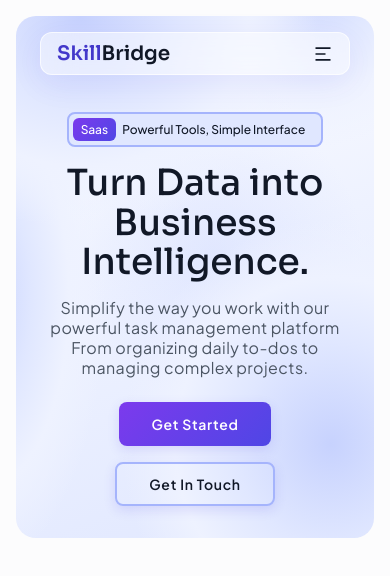
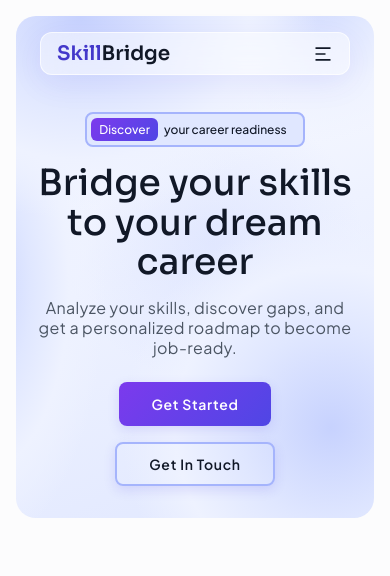
Before and after one commit to architpatle/skill-bridge, a React (Vite) app: page / in a window 390 px wide. Shown: the top 576 px of the page. Built offline with nearby package versions, Linux system fonts and the light colour scheme.

Commit message:
updated content in Hero Section in Home Page

```diff
--- a/src/components/home/Hero/Hero.jsx
+++ b/src/components/home/Hero/Hero.jsx
@@ -11,13 +11,13 @@ const Hero = () => {
       <div className={`${styles.contentWrapper} `}>
 
         {/* Eyebrow  */}
-        <Eyebrow eyebrowSub="Saas" eyebrowMain="Powerful Tools, Simple Interface" />
+        <Eyebrow eyebrowSub="Discover" eyebrowMain=" your career readiness" />
 
         {/* main heading */}
-        <h1 className={`${styles.mainHeading} `} >Turn Data into Business Intelligence.</h1>
+        <h1 className={`${styles.mainHeading} `} >Bridge your skills to your dream career</h1>
 
         {/* description */}
-        <p className={`${styles.description} `} >Simplify the way you work with our powerful task management platform From organizing daily to-dos to managing complex projects.</p>
+        <p className={`${styles.description} `} >Analyze your skills, discover gaps, and get a personalized roadmap to become job-ready.</p>
 
         {/* CTA */}
         <div className={`${styles.ctaWrapper} `}>
--- a/src/components/home/Hero/Hero.module.css
+++ b/src/components/home/Hero/Hero.module.css
@@ -4,8 +4,8 @@
     background: var(--gradient-bg-hero-wave);
     background-color: var(--color-primary-200);
     margin: var(--space-4);
-    padding-left:   var(--space-6);
-    padding-right:   var(--space-6);
+    padding-left: var(--space-6);
+    padding-right: var(--space-6);
     padding-bottom: var(--space-12);
 
     /* border: var(--border-width-medium) solid var(--glass-border-primary); */
@@ -17,7 +17,7 @@
 
 }
 
-.contentWrapper{
+.contentWrapper {
     /* background-color: blanchedalmond; */
     display: flex;
     flex-direction: column;
@@ -28,7 +28,7 @@
 
 }
 
-.mainHeading{
+.mainHeading {
     font-size: var(--font-size-6xl);
     font-weight: var(--font-weight-medium);
     color: var(--color-text-primary);
@@ -37,7 +37,7 @@
     margin-top: var(--space-4);
 }
 
-.description{
+.description {
     font-size: var(--font-size-base);
     line-height: var(--line-height-normal);
     letter-spacing: var(--letter-spacing-wide);
@@ -46,7 +46,7 @@
     margin-top: var(--space-4);
 }
 
-.ctaWrapper{
+.ctaWrapper {
     /* background-color: antiquewhite; */
     margin-top: var(--space-6);
 
@@ -59,26 +59,33 @@
 
 
 @media (max-width: 1023px) {
-    .hero{
+    .hero {
         padding-bottom: var(--space-8);
     }
-    .mainHeading{
+
+    .mainHeading {
         font-size: var(--font-size-5xl);
     }
 
 }
 
 @media (max-width: 639px) {
-    .mainHeading{
+    .hero {
+        padding-left: var(--space-4);
+        padding-right: var(--space-4);
+    }
+
+    .mainHeading {
         font-size: var(--font-size-4xl);
     }
 }
 
 @media (max-width: 479px) {
-    .mainHeading{
+    .mainHeading {
         font-size: var(--font-size-3xl);
     }
-    .description{
+
+    .description {
         line-height: var(--line-height-snug);
     }
 }
```
